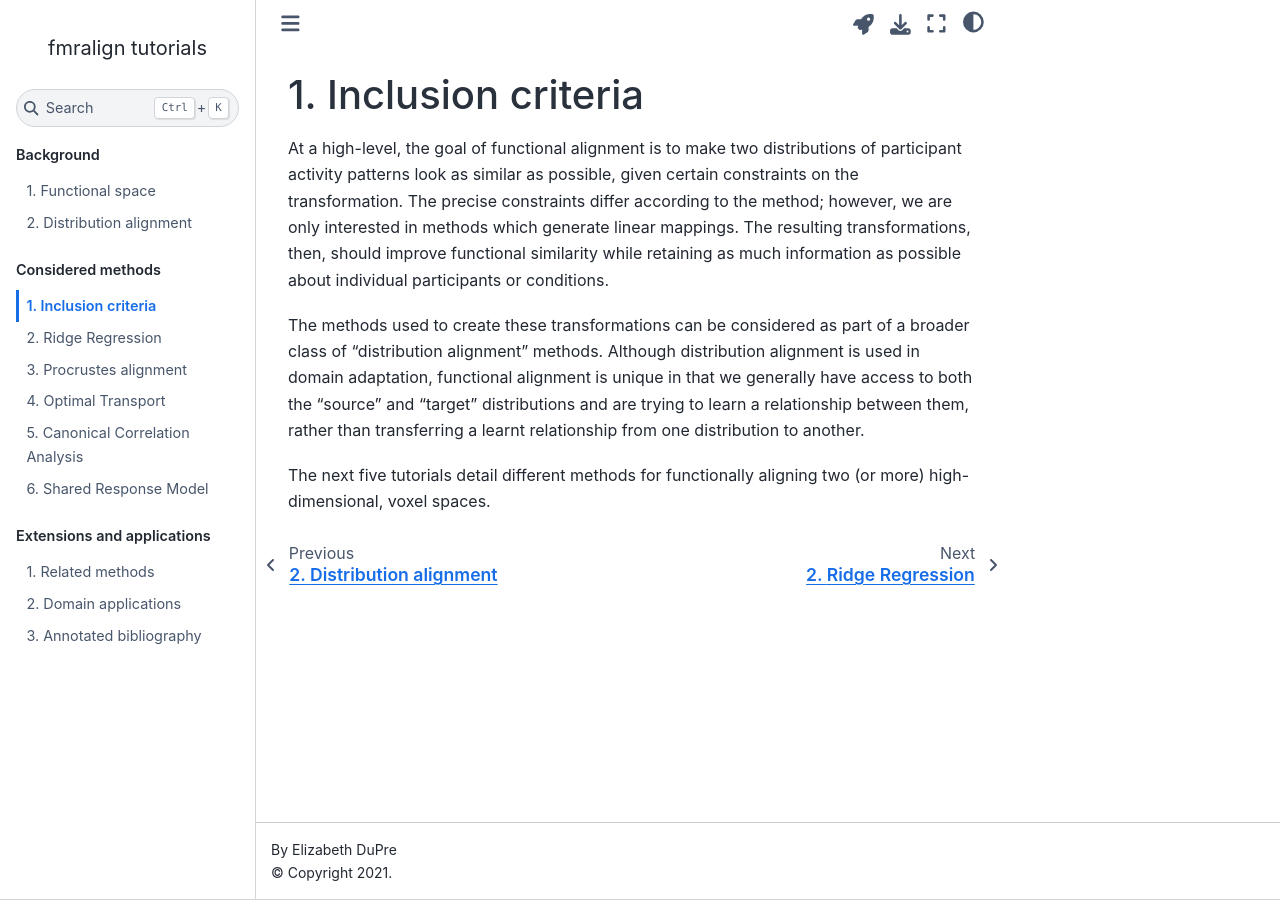
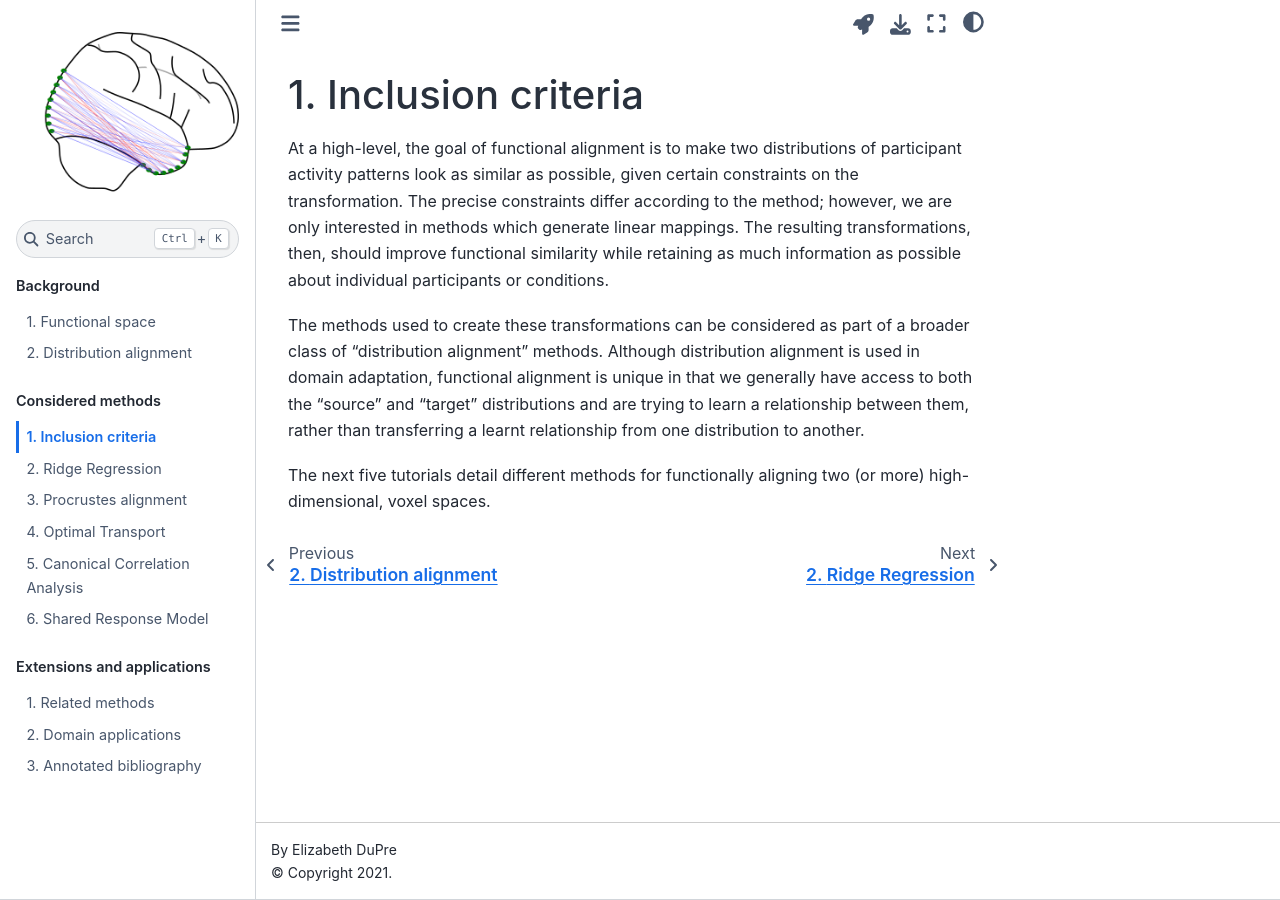
Before and after one commit to neurodatascience/fmralign-tutorials, a Jupyter Book: the page built from content/1-0-intro.md, in a window 1280 px wide. Built offline with Jupyter Book 1.0.4 settings and Sphinx 7.4.7 and the Sphinx Book theme 1.1.4, drawn with Linux system fonts in a browser that asks for light colours.

Commit message:
First logo

```diff
--- a/content/_config.yml
+++ b/content/_config.yml
@@ -3,7 +3,7 @@
 title                       : "fmralign tutorials"  # The title of the book. Will be placed in the left navbar.
 author                      : Elizabeth DuPre  # The author of the book
 copyright                   : "2021"  # Copyright year to be placed in the footer
-logo                        : ""  # A path to the book logo
+logo                        : "../images/temp-logo.png"  # A path to the book logo
 exclude_patterns            : []  # Patterns to skip when building the book. Can be glob-style (e.g. "*skip.ipynb")
 bibtex_bibfiles:
   - references.bib
```
Also changed, not shown: images/temp-logo.png (added).
